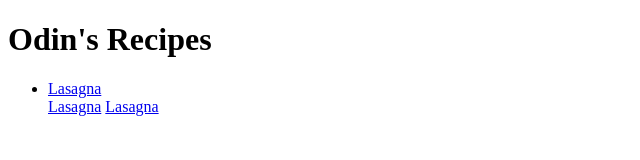
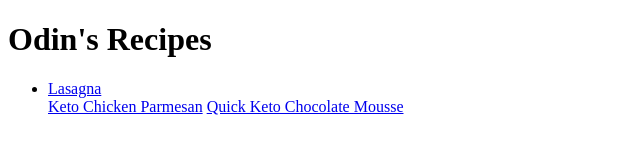
Before and after one commit to itenev-s/odin-recipes, a plain HTML site: page index.html in a window 1280 px wide. Shown: the whole page, without its empty margins (0-640 px from the left). Drawn offline with Linux system fonts and the light colour scheme.

Commit message:
changed links on index

```diff
--- a/index.html
+++ b/index.html
@@ -13,10 +13,10 @@
     <a href="odin-recipes/lasagna.html">Lasagna</a>
 </li>
 </li>
-    <a href="odin-recipes/keto-chicken-parmesan.html">Lasagna</a>
+    <a href="odin-recipes/keto-chicken-parmesan.html">Keto Chicken Parmesan</a>
 </li>
 </li>
-<a href="odin-recipes/quick-keto-chocolate-mousse.html">Lasagna</a>
+    <a href="odin-recipes/quick-keto-chocolate-mousse.html">Quick Keto Chocolate Mousse</a>
 </li>
 </ul>
 
```
